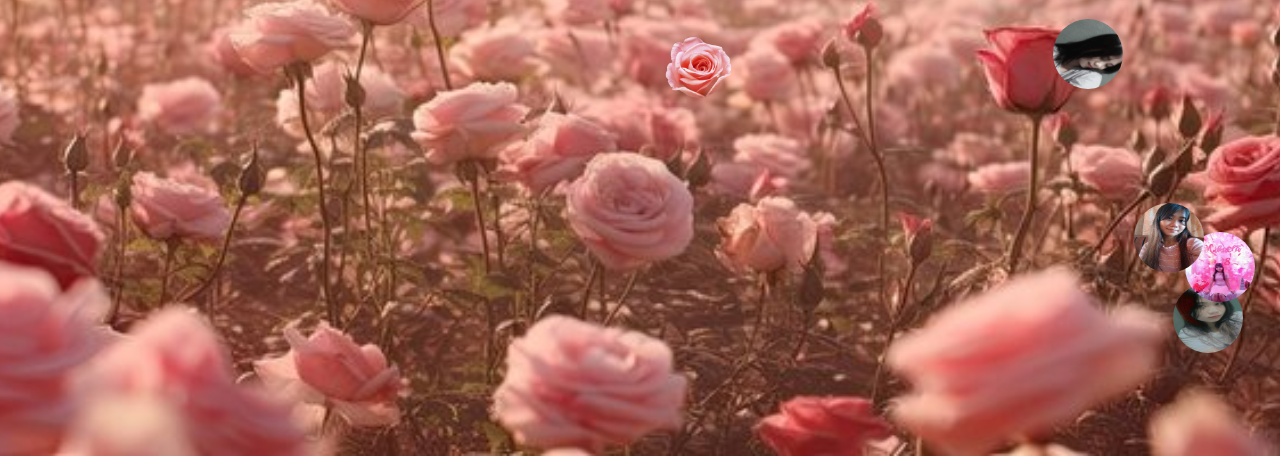
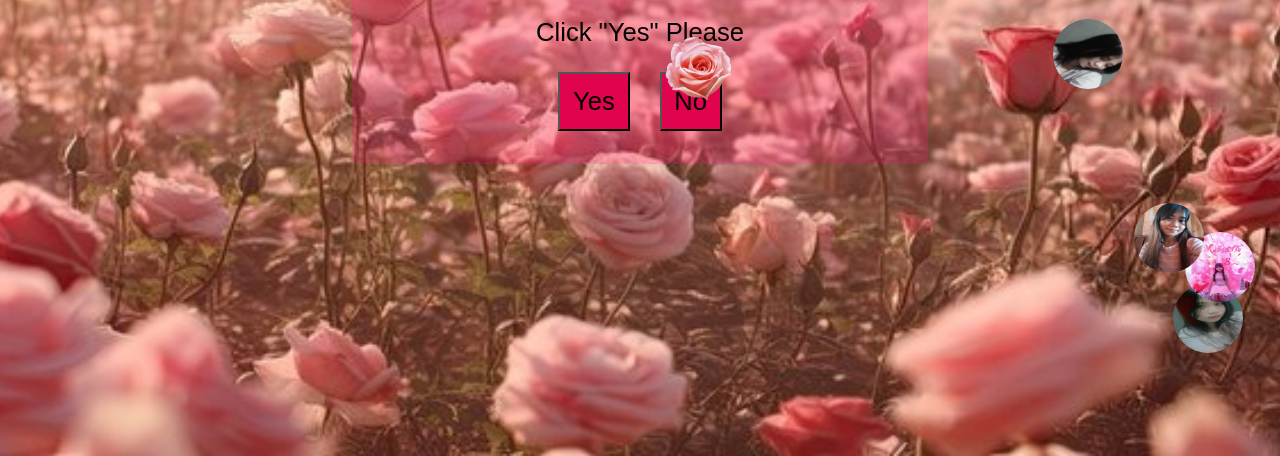
Before and after one commit to Kurumi0343/kurumi0343.github.io, a plain HTML site: page index.html in a window 1280 px wide. Shown: the part 364-820 px from the top of the page. Drawn offline with Linux system fonts and the light colour scheme.

Commit message:
Add files via upload

```diff
--- a/index.html
+++ b/index.html
@@ -16,5 +16,13 @@
     <script src="music.js"></script>
     <script src="animateimage.js"></script>
     <script src="flowers.js"></script>
+    <div id="mydialog" class="dialog">
+        <h2 style="font-size: 3vw;">Will you be my Valentine's❤️</h2>
+        <p id="clickno" style="font-size: 2vw;">Click "Yes" Please</p>
+        <div class="button-container">
+            <button onclick="yes()">Yes</button>
+            <button id="noButton" onclick="no()">No</button>
+        </div>
+    </div>
 </body>
 </html>
--- a/music.js
+++ b/music.js
@@ -1,11 +1,18 @@
-let audioInitialized = false;
 
-window.addEventListener('click', () => {
-  if (!audioInitialized) {
+function yes() {
+  document.getElementById("mydialog").hidden = true;
   const audio = new Audio('files/music.mp3');
   audio.autoplay = true;
   audio.loop = true;
   document.body.appendChild(audio);
   audioInitialized = true;
 }
-});
+
+function no() {
+  if (document.getElementById("clickno").innerHTML == 'Click "Yes" Please') {
+    document.getElementById("clickno").innerHTML = "Please🥺"
+  } else if (document.getElementById("clickno").innerHTML == 'Please🥺') {
+    document.getElementById("noButton").hidden = true;
+    document.getElementById("clickno").innerHTML = "Now you can't click no😎"
+  };
+}
--- a/style.css
+++ b/style.css
@@ -11,7 +11,30 @@ body {
     overflow: hidden;
     background-color: lightpink;
 }
+.dialog {
+    background-color: rgba(247, 4, 117, 0.2);
+    width: 45vw;
+    height: 20vw;
+    align-items: center;
+    text-align: center  ;
+    position: absolute;
+    top: 50%;
+    transform: translate(-50%, -50%);
+    left: 50%;
+    border-radius: 8px;
+    box-shadow: 0 0 10px rgba(0, 0, 0, 0.1);
+}
+.button-container {
+    margin-top: 1vw;
+}
 
+  .button-container button {
+    margin: 0 1vw;
+    padding: 1vw 1vw;
+    background-color: #e0034d;
+    font-size: 2vw;
+    cursor: pointer;
+}
 .valentine-message {
     margin-top: 20px;
     font-family: 'Parisienne', cursive;
```
Lines whose indentation alone changed are shown as unchanged.
